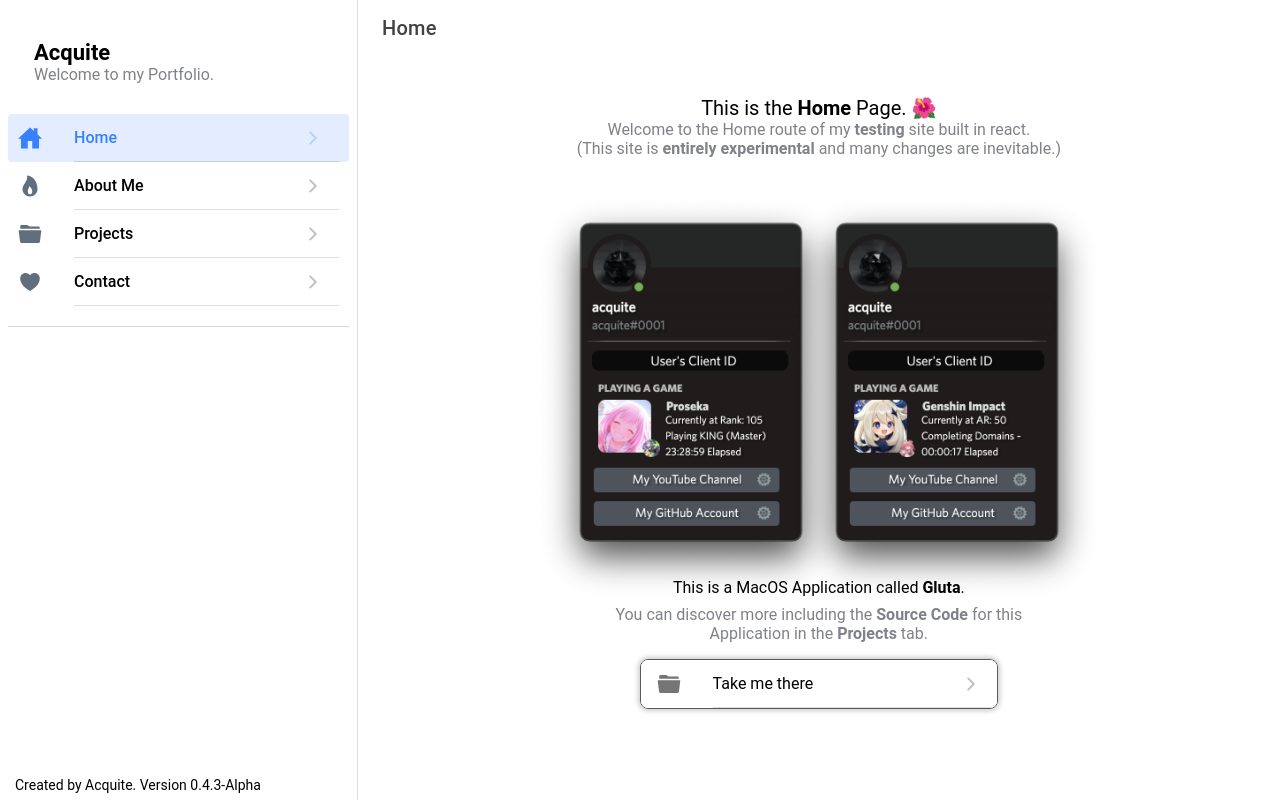
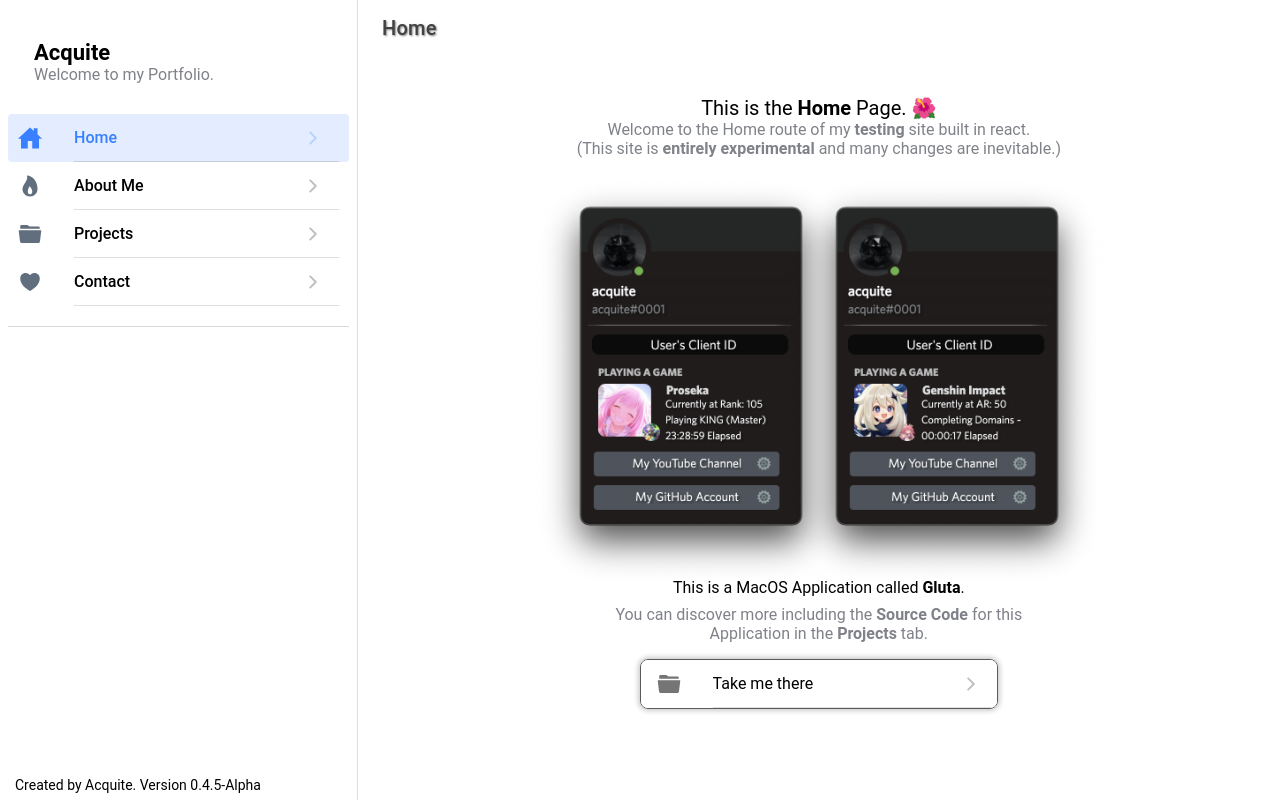
Before and after one commit to acquitelol/portfolio-react, a React (Create React App) app: page /home in a window 1280 px wide. Built offline with nearby package versions, Linux system fonts and the light colour scheme.

Commit message:
many animation changes to make it pretty (ver 0.4.5-alpha)

```diff
--- a/package.json
+++ b/package.json
@@ -1,6 +1,6 @@
 {
   "name": "portfolio",
-  "version": "0.4.3-Alpha",
+  "version": "0.4.5-Alpha",
   "private": true,
   "homepage": "https://acquite.lol/",
   "dependencies": {
--- a/public/index.html
+++ b/public/index.html
@@ -6,7 +6,7 @@
     <meta property="og:title" content="Acquite's Portfolio" />
     <meta property="og:type" content="website" />
     <meta property="og:url" content="http://acquite-react.netlify.app" />
-    <meta property="og:description" content="A portfolio of my skills, but this time natively running React with the Ionic CLI! Please note that this application is experimental and is no-where near complete. Version 0.4.3-Alpha" />
+    <meta property="og:description" content="A portfolio of my skills, but this time natively running React with the Ionic CLI! Please note that this application is experimental and is no-where near complete. Version 0.4.5-Alpha" />
     <meta name="theme-color" content="#383a3e">
     <link rel="icon" type="image/x-icon" href="assets/icon/icon.png">
     <base href="/" />
--- a/src/App.tsx
+++ b/src/App.tsx
@@ -26,6 +26,9 @@
 import '@ionic/react/css/text-transformation.css';
 import '@ionic/react/css/flex-utils.css';
 import '@ionic/react/css/display.css';
+
+
+
 
 /* Theme variables */
 import './theme/variables.css';
--- a/src/pages/Home.css
+++ b/src/pages/Home.css
@@ -2,7 +2,9 @@
     --scale: 1;
     --ypos: 0px;
     --opacity: 0.2;
-    --projScale: 1
+    --projScale: 1;
+    --rotatexdeg: 0
+    --rotateydeg: 0
 }
 
 [data-type=content1] {
@@ -22,12 +24,16 @@
 
 #gluta1:hover,
 #gluta1:focus {
-    --scale: 1.05
+    --scale: 1.05;
+    --rotatexdeg: 5deg;
+    --rotateydeg: 5deg
 }
 
 #gluta2:hover,
 #gluta2:focus {
-    --scale: 1.05
+    --scale: 1.05;
+    --rotatexdeg: -5deg;
+    --rotateydeg: -5deg
 }
 
 #gluta1, #gluta2 {
@@ -36,18 +42,18 @@
     display: inline;
     justify-content: center;
     align-items: center;
-    margin: 2rem -2rem -2rem -2rem;
-    transform: scale(var(--scale));
-    transition: transform 250ms ease;
+    margin: 1em -2rem -1em -2rem;
+    transform: perspective(1000px) scale(var(--scale)) rotateX(var(--rotatexdeg)) rotateY(var(--rotateydeg));
+    transition: transform 800ms ease;
     cursor: pointer;
 }
 
 #gluta1 {
-    animation: rotate 500ms ease;
+    animation: rotate 600ms ease;
 }
 
 #gluta2 {
-    animation: rotate-backwards 500ms ease;
+    animation: rotate-backwards 600ms ease;
 }
 
 #content-project {
@@ -69,19 +75,38 @@
     border-width: 1px;
     border-color: rgb(90, 90, 90);
     margin-top: 1em;
-    transform: scale(var(--projScale)) translateY(var(--ypos));
+    transform: perspective(800px) scale(var(--projScale)) translateY(var(--ypos)) rotateX(var(--rotatexdeg)) rotateY(var(--rotateydeg)) ;
     box-shadow: 0 0 5px 2px rgba(0,0,0,var(--opacity));
     animation: opacityDown 400ms ease;
-    transition: 300ms ease;
+    transition: 600ms ease;
 
 }
 
 #projTab:hover,
 #projTab:focus {
-    --ypos: -2px;
-    --opacity: 0.4;
-    --projScale: 1.01
+    --opacity: 0.5;
+    --projScale: 1.05;
+    --rotatexdeg: 15deg;
+    --rotateydeg: -5deg;
+    box-shadow: 1px 1px 10px 2px rgba(0,0,0,var(--opacity));
 }
+
+#gluta1.flipped,
+#gluta2.flipped {
+    transform: perspective(1000px) rotateY(180deg);
+}
+
+#gluta1.flipped:hover ,
+#gluta1.flipped:focus {
+    transform: perspective(1000px) rotateY(185deg) rotateX(15deg);
+}
+
+#gluta2.flipped:hover ,
+#gluta2.flipped:focus {
+    transform: perspective(1000px) rotateY(175deg) rotateX(-15deg);
+}
+
+
 
 #gluta-sub {
     padding: 0 1em;
@@ -90,11 +115,11 @@
 
 @keyframes rotate {
     0% {
-        transform: perspective(1000px) rotateX(60deg) scale(1.1);
+        transform: perspective(1000px) rotateX(60deg) rotateY(-5deg) scale(1.1);
         opacity: 0;
     }
     100% {
-        transform: perspective(1000px) rotateX(0deg) scale(1);
+        transform: perspective(1000px) rotateX(0deg) rotateY(0deg) scale(1);
         opacity: 1;
     }
 }
@@ -112,11 +137,11 @@
 
 @keyframes rotate-backwards {
     0% {
-        transform: perspective(1000px) rotateX(-60deg) scale(1.1);
+        transform: perspective(1000px) rotateX(-60deg) rotateY(5deg) scale(1.1);
         opacity: 0;
     }
     100% {
-        transform: perspective(1000px) rotateX(0deg) scale(1);
+        transform: perspective(1000px) rotateX(0deg) rotateY(0deg) scale(1);
         opacity: 1;
     }
 }
--- a/src/pages/Page.css
+++ b/src/pages/Page.css
@@ -1,3 +1,16 @@
 ion-header, ion-toolbar {
     overflow: hidden;
 }
+
+.title {
+    transform-origin: 4em;
+    transform: perspective(900px) scale(1) translateY(0) rotateY(0) rotateX(0);
+    text-shadow: 1px 1px 2px rgba(0,0,0,0.5);
+    transition: all 600ms ease;
+
+}
+
+.title:hover {
+    transform: perspective(900px) scale(1.05) translateY(0) rotateY(15deg) rotateX(15deg);
+    text-shadow: 2px 2px 5px rgba(0,0,0,0.8);
+}
--- a/src/pages/Page.tsx
+++ b/src/pages/Page.tsx
@@ -17,22 +17,16 @@
 
   return (
     <Fragment>
-
         <IonHeader>
-
             <IonToolbar>
             <IonButtons slot="start">
                 <IonMenuButton />
-
             </IonButtons>
             <IonTitle className='title'>{name}</IonTitle>
             </IonToolbar>
-
           </IonHeader>
-
           {object}
     </Fragment>
-
   )
 };
 
```
Also changed, not shown: 1 other file (tests, documents, lock files or other folders).
